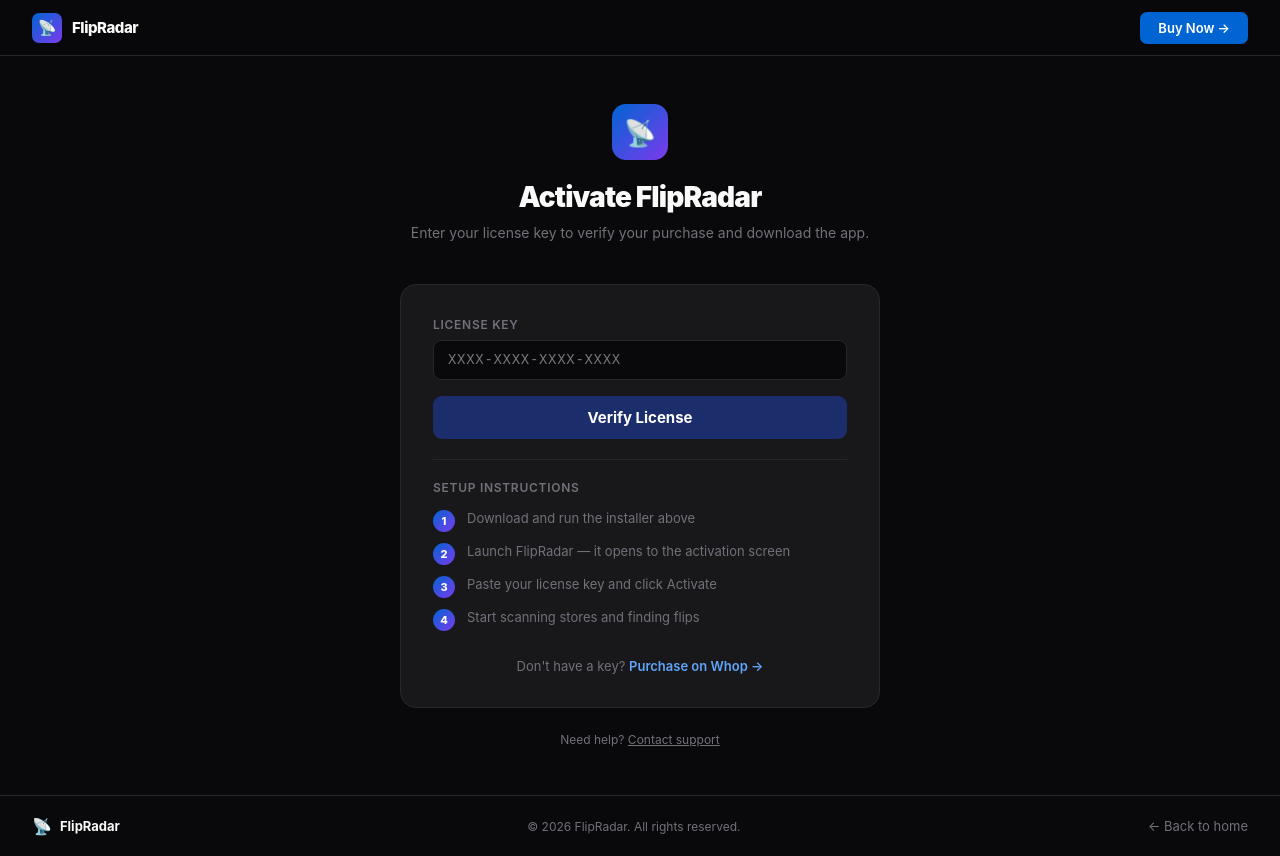
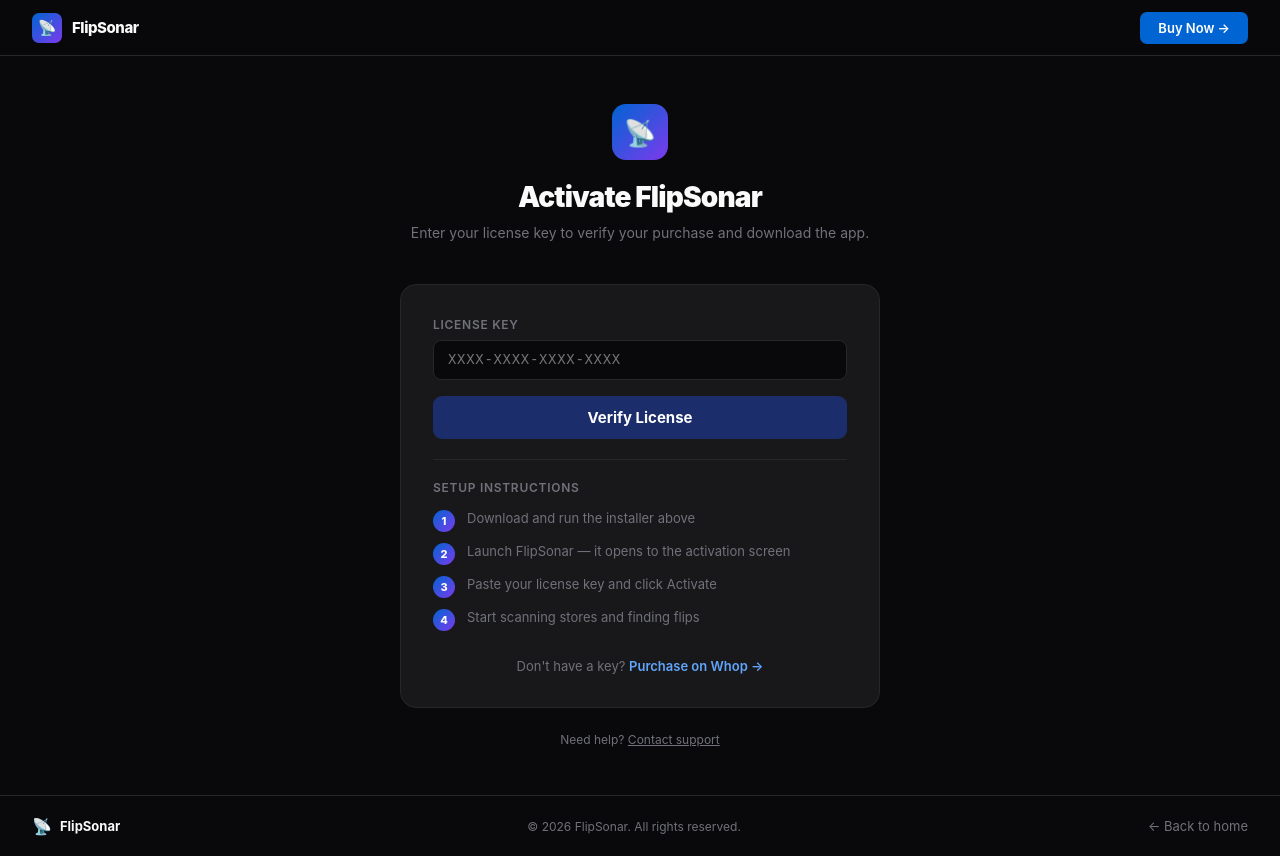
Before and after one commit to rickcooks84-creator/flipradar-site, a Next.js app: page /activate in a window 1280 px wide. Built offline with nearby package versions, Linux system fonts and the light colour scheme.

Commit message:
rename FlipRadar to FlipSonar

```diff
--- a/app/activate/page.tsx
+++ b/app/activate/page.tsx
@@ -43,7 +43,7 @@
       <nav style={{ borderBottom: `1px solid ${BORDER}`, padding: "0 32px", height: "56px", display: "flex", alignItems: "center", justifyContent: "space-between", position: "sticky", top: 0, background: "#09090bdd", backdropFilter: "blur(12px)", zIndex: 50 }}>
         <Link href="/" style={{ display: "flex", alignItems: "center", gap: "10px" }}>
           <div style={{ width: "30px", height: "30px", borderRadius: "7px", background: "linear-gradient(135deg, #0064D2, #7c3aed)", display: "flex", alignItems: "center", justifyContent: "center", fontSize: "15px" }}>📡</div>
-          <span style={{ fontWeight: 800, fontSize: "15px", letterSpacing: "-0.03em" }}>FlipRadar</span>
+          <span style={{ fontWeight: 800, fontSize: "15px", letterSpacing: "-0.03em" }}>FlipSonar</span>
         </Link>
         <a href="https://whop.com" target="_blank" rel="noopener noreferrer" style={{ fontSize: "13px", fontWeight: 600, padding: "8px 18px", background: "#0064D2", borderRadius: "7px", color: "#fff" }}>
           Buy Now →
@@ -57,7 +57,7 @@
           {/* Header */}
           <div style={{ textAlign: "center", marginBottom: "40px" }}>
             <div style={{ width: "56px", height: "56px", borderRadius: "14px", background: "linear-gradient(135deg, #0064D2, #7c3aed)", display: "flex", alignItems: "center", justifyContent: "center", fontSize: "26px", margin: "0 auto 20px" }}>📡</div>
-            <h1 style={{ fontSize: "28px", fontWeight: 900, letterSpacing: "-0.03em", marginBottom: "8px" }}>Activate FlipRadar</h1>
+            <h1 style={{ fontSize: "28px", fontWeight: 900, letterSpacing: "-0.03em", marginBottom: "8px" }}>Activate FlipSonar</h1>
             <p style={{ color: MUTED, fontSize: "14px", lineHeight: 1.6 }}>
               Enter your license key to verify your purchase and download the app.
             </p>
@@ -133,7 +133,7 @@
             {/* Download button (shown after verification) */}
             {status === "ok" && (
               <a
-                href="/FlipRadar-Setup.exe"
+                href="/FlipSonar-Setup.exe"
                 download
                 style={{
                   display: "block",
@@ -148,7 +148,7 @@
                   marginBottom: "20px",
                 }}
               >
-                ⬇ Download FlipRadar for Windows
+                ⬇ Download FlipSonar for Windows
               </a>
             )}
 
@@ -160,7 +160,7 @@
               <div style={{ fontSize: "12px", fontWeight: 600, color: MUTED, textTransform: "uppercase", letterSpacing: "0.06em", marginBottom: "14px" }}>Setup Instructions</div>
               {[
                 "Download and run the installer above",
-                "Launch FlipRadar — it opens to the activation screen",
+                "Launch FlipSonar — it opens to the activation screen",
                 "Paste your license key and click Activate",
                 "Start scanning stores and finding flips",
               ].map((step, i) => (
@@ -195,9 +195,9 @@
       <footer style={{ borderTop: `1px solid ${BORDER}`, padding: "20px 32px", display: "flex", justifyContent: "space-between", alignItems: "center", flexWrap: "wrap", gap: "12px" }}>
         <div style={{ display: "flex", alignItems: "center", gap: "8px" }}>
           <span style={{ fontSize: "16px" }}>📡</span>
-          <span style={{ fontWeight: 700, fontSize: "13px" }}>FlipRadar</span>
+          <span style={{ fontWeight: 700, fontSize: "13px" }}>FlipSonar</span>
         </div>
-        <div style={{ fontSize: "12px", color: MUTED }}>© {new Date().getFullYear()} FlipRadar. All rights reserved.</div>
+        <div style={{ fontSize: "12px", color: MUTED }}>© {new Date().getFullYear()} FlipSonar. All rights reserved.</div>
         <Link href="/" style={{ fontSize: "13px", color: MUTED }}>← Back to home</Link>
       </footer>
 
--- a/app/layout.tsx
+++ b/app/layout.tsx
@@ -2,8 +2,8 @@
 import "./globals.css";
 
 export const metadata: Metadata = {
-  title: "FlipRadar — Retail Arbitrage Scanner",
-  description: "Paste any store URL. FlipRadar scrapes every product, checks eBay sold comps, and scores each one 1–100 so you know exactly what to buy.",
+  title: "FlipSonar — Retail Arbitrage Scanner",
+  description: "Paste any store URL. FlipSonar scrapes every product, checks eBay sold comps, and scores each one 1–100 so you know exactly what to buy.",
 };
 
 export default function RootLayout({ children }: { children: React.ReactNode }) {
```
Also changed, not shown: app/page.tsx (+10 -10 lines).
